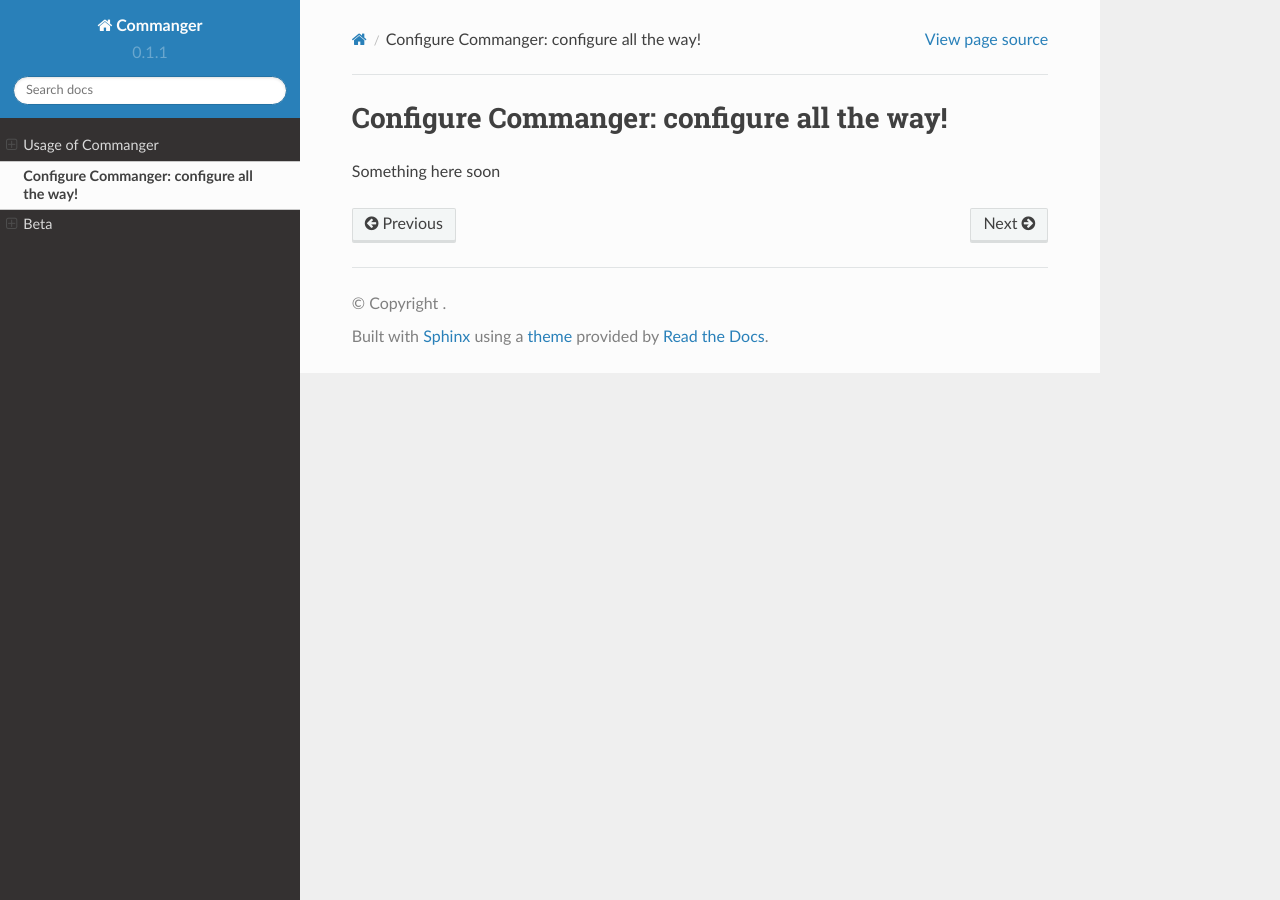
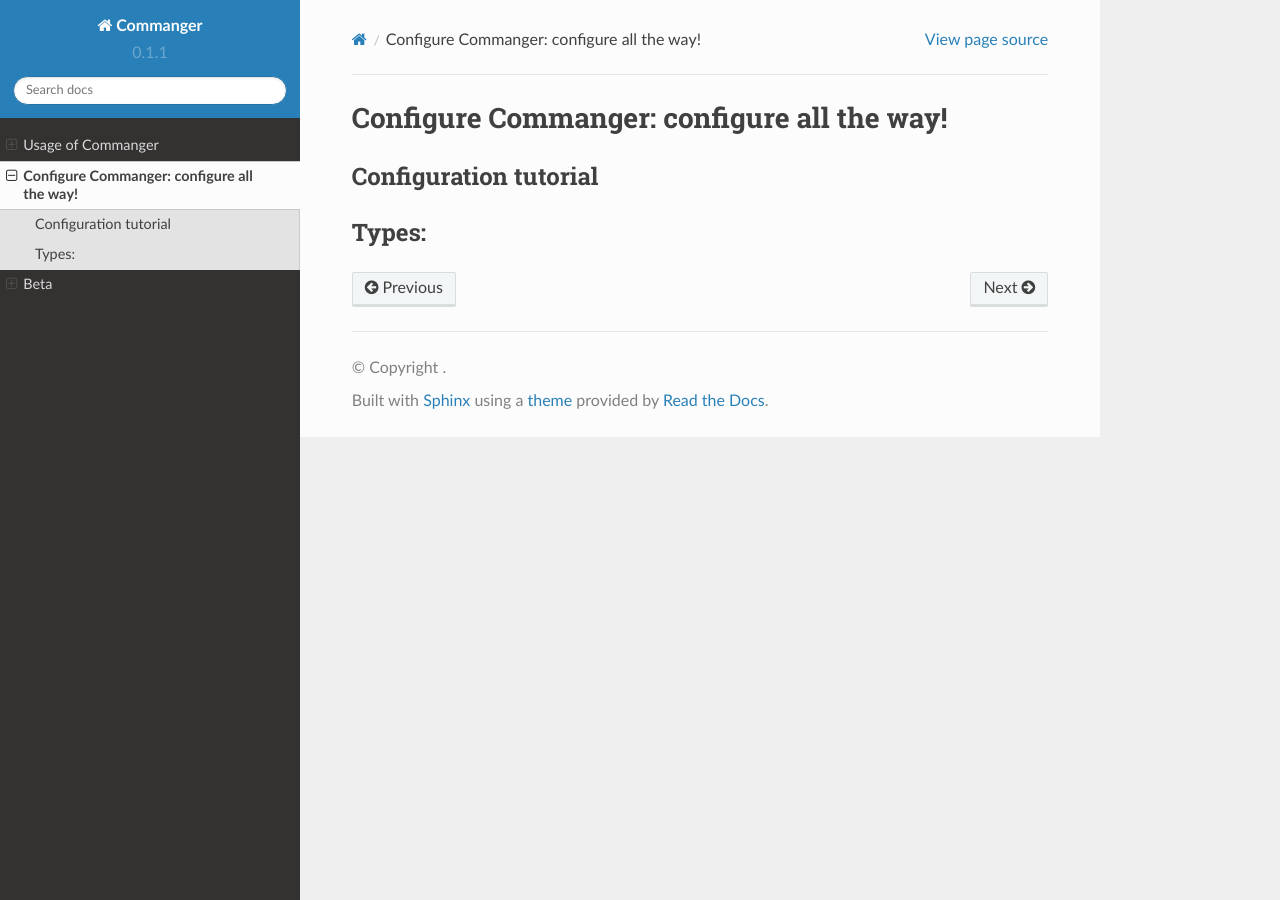
Before and after one commit to thatrandomperson5/commanger-docs, a Sphinx documentation site: the page built from docs/source/configure.rst, in a window 1280 px wide. Built offline with Sphinx 7.4.7 and the Read the Docs theme 2.0.0, drawn with Linux system fonts in a browser that asks for light colours.

Commit message:
Update configure.rst

```diff
--- a/docs/source/configure.rst
+++ b/docs/source/configure.rst
@@ -1,5 +1,11 @@
+#####
 Configure Commanger: configure all the way!
-=================================================
+#####
 
+*****
+Configuration tutorial
+*****
 
-Something here soon
+*****
+Types:
+*****
```
